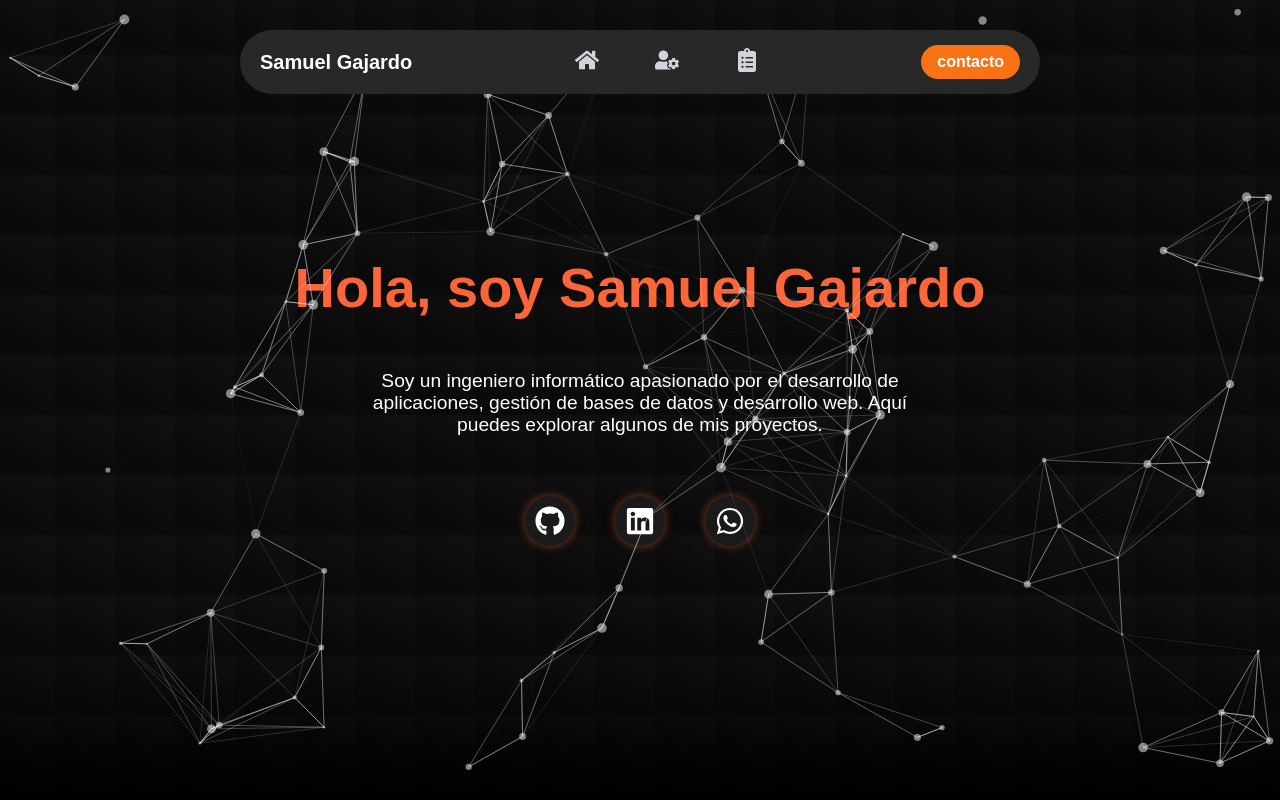
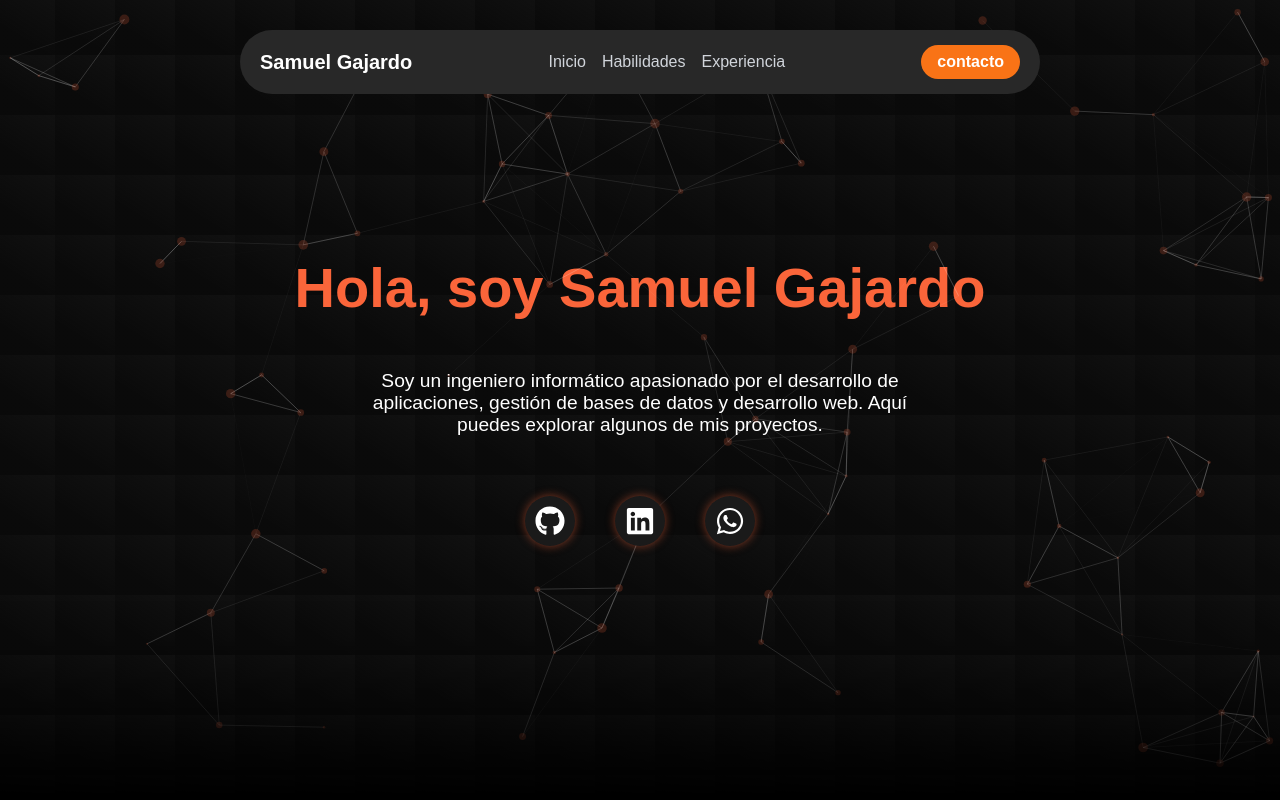
Before and after one commit to skantos/mi-portafolio, a React (Vite) app: page / in a window 1280 px wide. Shown: the top 800 px of the page. Built offline with nearby package versions, Linux system fonts and the light colour scheme.

Commit message:
particulas

```diff
--- a/src/index.jsx
+++ b/src/index.jsx
@@ -6,9 +6,7 @@ import Habilidades from "./section/habilidades";
 import Contacto from "./section/contacto";
 import Experiencia from "./section/experiencia";
 import Footer from "./section/footer";
-
 import { FaGithub, FaLinkedin, FaWhatsapp } from 'react-icons/fa';
-
 import "./styles/index.css";
 
 function Index() {
@@ -19,7 +17,8 @@ function Index() {
     return (
         <div className="app">
             <Navbar />
-                <Particles
+            <section className="content_body" id="home">
+            <Particles
                     id="tsparticles"
                     init={particlesInit}
                     options={{
@@ -31,20 +30,9 @@ function Index() {
                         fpsLimit: 120,
                         interactivity: {
                             events: {
-                                onClick: {
-                                    enable: true,
-                                    mode: "push",
-                                },
-                                onHover: {
-                                    enable: true,
-                                    mode: "repulse",
-                                },
                                 resize: true,
                             },
                             modes: {
-                                push: {
-                                    quantity: 4,
-                                },
                                 repulse: {
                                     distance: 200,
                                     duration: 0.4,
@@ -53,13 +41,13 @@ function Index() {
                         },
                         particles: {
                             color: {
-                                value: "#ffffff",
+                                value: "#FA653A",
                             },
                             links: {
                                 color: "#ffffff",
                                 distance: 150,
                                 enable: true,
-                                opacity: 0.5,
+                                opacity: 0.2,
                                 width: 1,
                             },
                             move: {
@@ -75,12 +63,12 @@ function Index() {
                             number: {
                                 density: {
                                     enable: true,
-                                    area: 800,
+                                    area: 1000,
                                 },
                                 value: 80,
                             },
                             opacity: {
-                                value: 0.5,
+                                value: 0.2,
                             },
                             shape: {
                                 type: "circle",
@@ -91,8 +79,8 @@ function Index() {
                         },
                         detectRetina: true,
                     }}
+                    style={{ position: "absolute", top: 0, left: 0, width: "100%", height: "100%", zIndex: 0 }} // Asegúrate que las partículas están en el fondo
                 />
-            <section className="content_body" id="home">
                 <div className="presentation">
                     <h1 className="presentation-title">Hola, soy Samuel Gajardo</h1>
                     <p className="presentation-description">
@@ -100,7 +88,6 @@ function Index() {
                         gestión de bases de datos y desarrollo web. Aquí puedes explorar algunos de
                         mis proyectos.
                     </p>
-
                     <div className="social-links example-2">
                         <div className="icon-content">
                             <a href="https://github.com/skantos" target="_blank" rel="noopener noreferrer" className="social-icon">
@@ -120,21 +107,16 @@ function Index() {
                     </div>
                 </div>
             </section>
-
             <div className="cortina_degrade"></div>
-
             <section className="habilidades" id="habilidades">
                 <Habilidades />
             </section>
-
             <section className="experiencia" id="experiencia">
                 <Experiencia />
             </section>
-
             <section className="contact" id="contact">
                 <Contacto />
             </section>
-
             <footer className="footer">
                 <Footer />
             </footer>
--- a/src/navbar.jsx
+++ b/src/navbar.jsx
@@ -29,9 +29,9 @@ export default function Navbar() {
         <nav className={`navbar ${isScrolled ? 'scrolled' : ''}`}>
             <div className="container">
                 <div className="logo">
-                    <a href="/" className="text-white font-semibold text-lg">
+                    <Link to="home" className="text-white font-semibold text-lg" smooth={true} duration={500} onClick={toggleMenu}>
                         Samuel Gajardo
-                    </a>
+                    </Link>
                 </div>
 
                 <div className="menu-icon" onClick={toggleMenu}> {/* Botón de menú */}
@@ -39,24 +39,23 @@ export default function Navbar() {
                 </div>
 
                 <div className={`menu ${isOpen ? 'open' : ''}`}> {/* Menú desplegable */}
-                    <div className="nav-icon" title="Home">
+                    <div className="nav-icon">
                         <Link to="home" smooth={true} duration={500} onClick={toggleMenu}>
-                            <FaHome className='icono_nav' size={24} />
+                            <samp>Inicio</samp>
                         </Link>
                     </div>
-                    <div className="nav-icon" title="Habilidades">
+                    <div className="nav-icon">
                         <Link to="habilidades" smooth={true} duration={500} onClick={toggleMenu}>
-                            <FaUserCog className='icono_nav' size={24} />
+                            <samp>Habilidades</samp>
                         </Link>
                     </div>
-                    <div className="nav-icon" title="Experiencia">
+                    <div className="nav-icon">
                         <Link to="experiencia" smooth={true} duration={500} onClick={toggleMenu}>
-                            <FaClipboardList className='icono_nav' size={24} />
+                            <samp>Experiencia</samp>
                         </Link>
                     </div>
                 </div>
-
-                    <Link to="contact" smooth={true} duration={500} className="btn-contact" title="Contact">
+                    <Link to="contact" smooth={true} duration={500} className="btn-contact">
                         <h4>contacto</h4>
                     </Link>
             </div>
--- a/src/styles/index.css
+++ b/src/styles/index.css
@@ -11,20 +11,10 @@
     background-color: #111111;
 }
 
-#tsparticles {
-    position: absolute;
-    top: 0;
-    left: 0;
-    width: 100%;
-    height: 100%;
-    z-index: 2;
-}
-
-
 .content_body {
     position: relative;
     height: 100vh;
-    z-index: 1;
+    z-index: 1; /* Asegúrate de que la sección esté por encima de las partículas */
     background-color: #111111;
     background-image: linear-gradient(
       32deg,
@@ -34,15 +24,26 @@
     background-size: 60px 60px;
     background-position: -5px -5px;
     padding: 20px;
-    z-index: 1;
 }
+
+#tsparticles {
+    position: absolute; /* Las partículas deben estar absolutas en relación a content_body */
+    top: 0;
+    left: 0;
+    width: 100%;
+    height: 100%;
+    z-index: 0; /* Asegúrate de que las partículas estén en el fondo */
+}
+
 .cortina_degrade{
     position: relative;
     background: linear-gradient(to bottom, rgba(0, 0, 0, 0) 0%, 70%, rgba(0, 0, 0, 1) 100%);
-    z-index: 1;
+    z-index: 100 !important;
     height: 200px;
     top: -200px;
 }
+
+
 
 /* Estilos para la presentación */
 .presentation {
@@ -52,7 +53,7 @@
     justify-content: center;
     margin: 0 auto;
     height: 100%;
-    z-index: 3;
+    z-index: 3 !important;
 }
 
 .presentation-title {
--- a/src/styles/navbar.css
+++ b/src/styles/navbar.css
@@ -32,6 +32,7 @@
     font-size: 1.25rem;
     font-weight: 600;
     text-decoration: none;
+    cursor: pointer;
 }
 
 /* Estilos para el menú y su visibilidad */
@@ -56,28 +57,14 @@
     position: relative;
     display: inline-block;
     color: #d1d5db;
-    transition: color 0.3s ease;
     cursor: pointer;
-
 }
 
 .nav-icon:hover {
     color: white;
+    border-bottom: 2px solid #f97316;
 }
 
-.nav-icon:hover::after {
-    content: attr(title);
-    position: absolute;
-    bottom: 100%; /* Position above the icon */
-    left: 50%;
-    transform: translateX(-50%);
-    background-color: black;
-    color: white;
-    padding: 4px 8px;
-    border-radius: 4px;
-    white-space: nowrap;
-    z-index: 10;
-}
 
 .btn-contact {
     background-color: #f97316;
@@ -86,6 +73,7 @@
     border-radius: 9999px;
     text-decoration: none;
     font-weight: 500;
+    cursor: pointer;
     transition: background-color 0.3s ease;
 }
 
```
